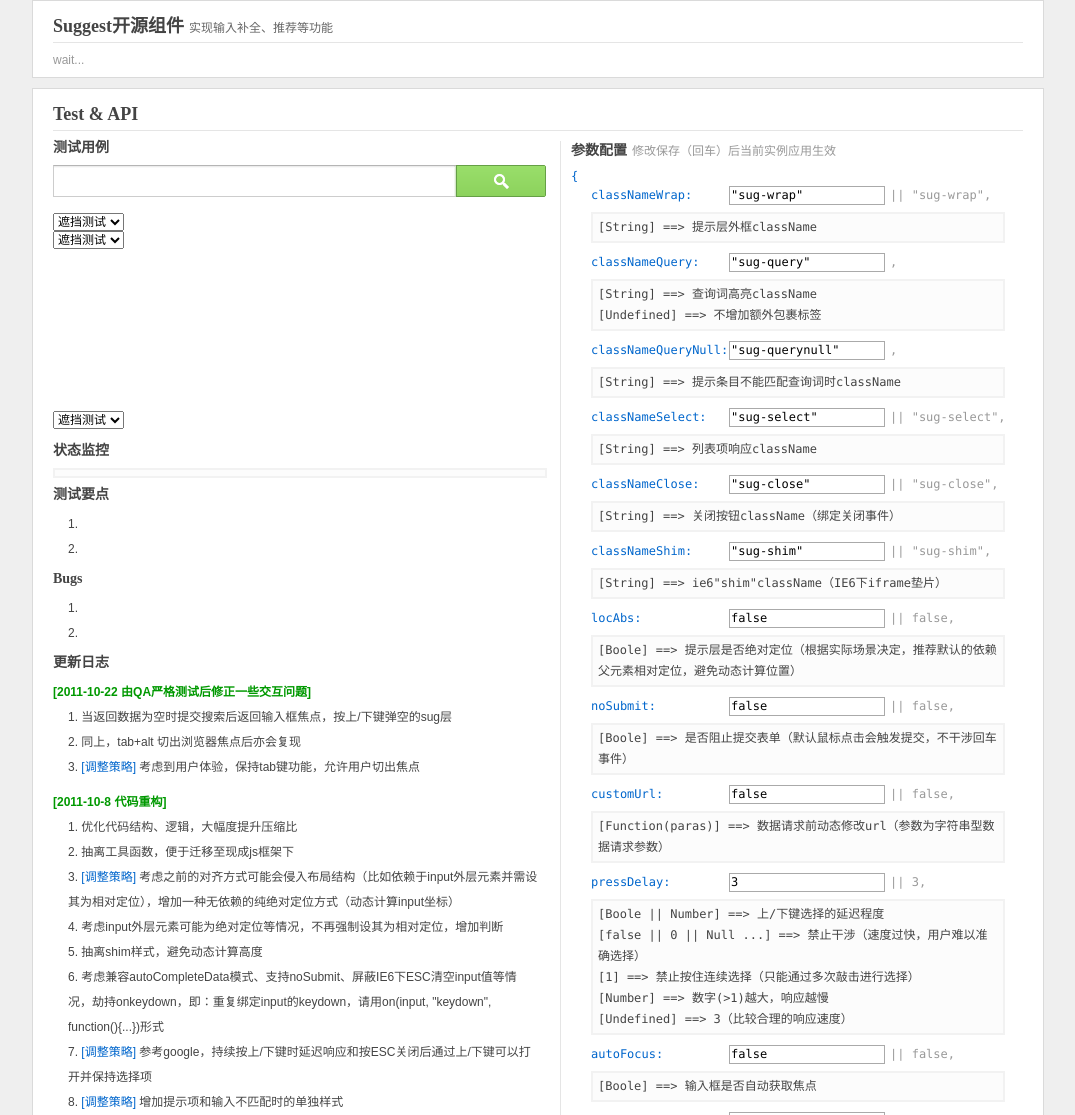
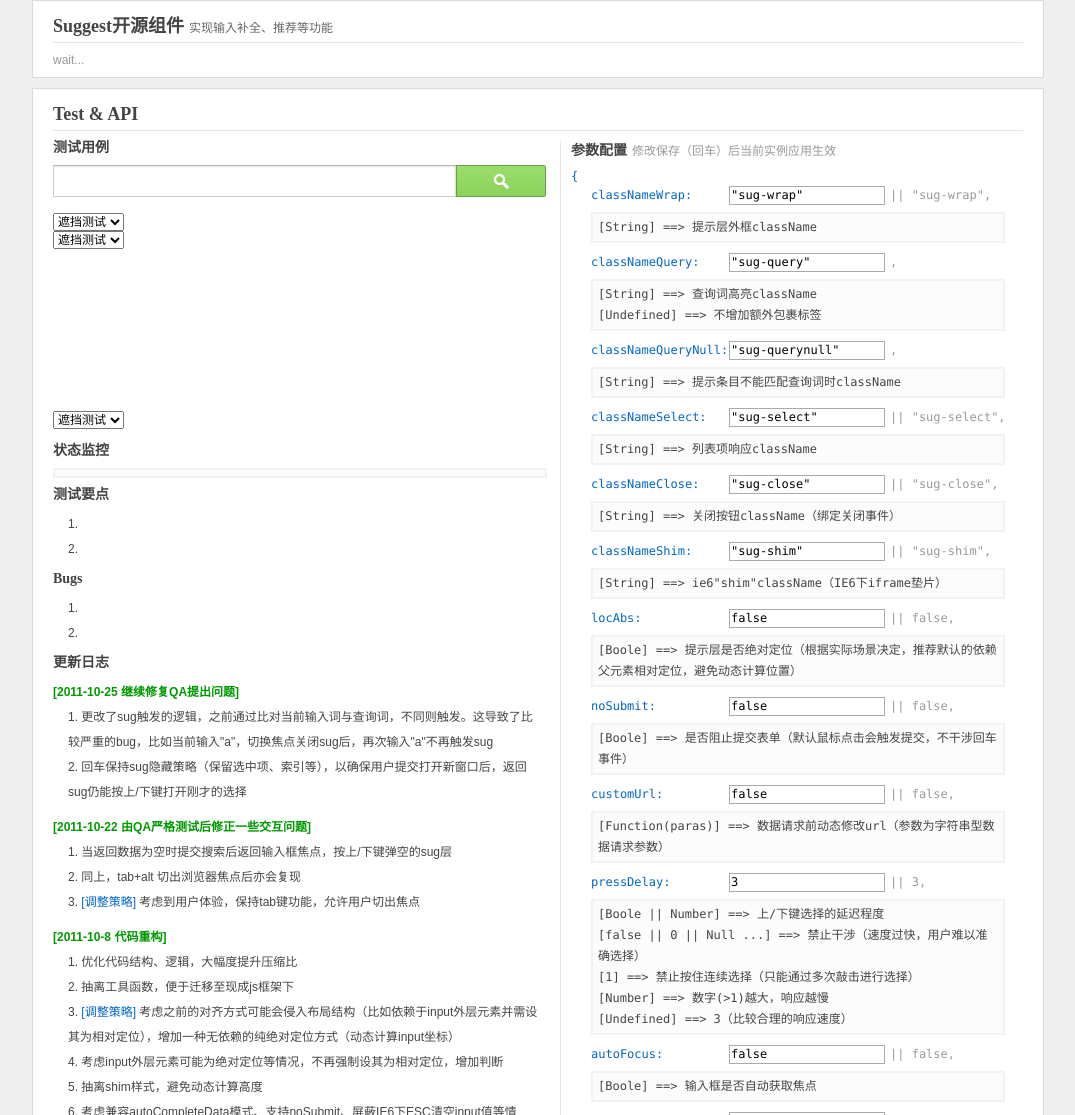
Before and after one commit to leecade/suggest, a plain HTML site: page index.html in a window 1280 px wide. Shown: the top 1115 px of the page, without its empty margins (102-1177 px from the left). Drawn offline with Linux system fonts and the light colour scheme.

Commit message:
updata doc

```diff
--- a/index.html
+++ b/index.html
@@ -104,6 +104,11 @@
 
         <h5>更新日志</h5>
         <dl class="text-list">
+        <dt>[2011-10-25 继续修复QA提出问题]</dt>
+        <dd>1. 更改了sug触发的逻辑，之前通过比对当前输入词与查询词，不同则触发。这导致了比较严重的bug，比如当前输入"a"，切换焦点关闭sug后，再次输入"a"不再触发sug</dd>
+        <dd>2. 回车保持sug隐藏策略（保留选中项、索引等），以确保用户提交打开新窗口后，返回sug仍能按上/下键打开刚才的选择</dd>
+        </dl>
+        <dl class="text-list">
         <dt>[2011-10-22 由QA严格测试后修正一些交互问题]</dt>
         <dd>1. 当返回数据为空时提交搜索后返回输入框焦点，按上/下键弹空的sug层</dd>
         <dd>2. 同上，tab+alt 切出浏览器焦点后亦会复现</dd>
```
